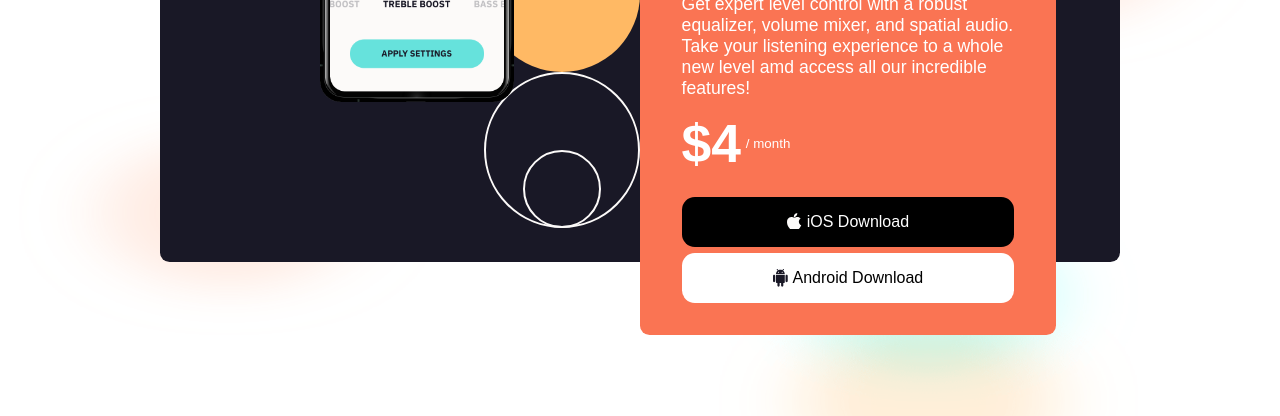
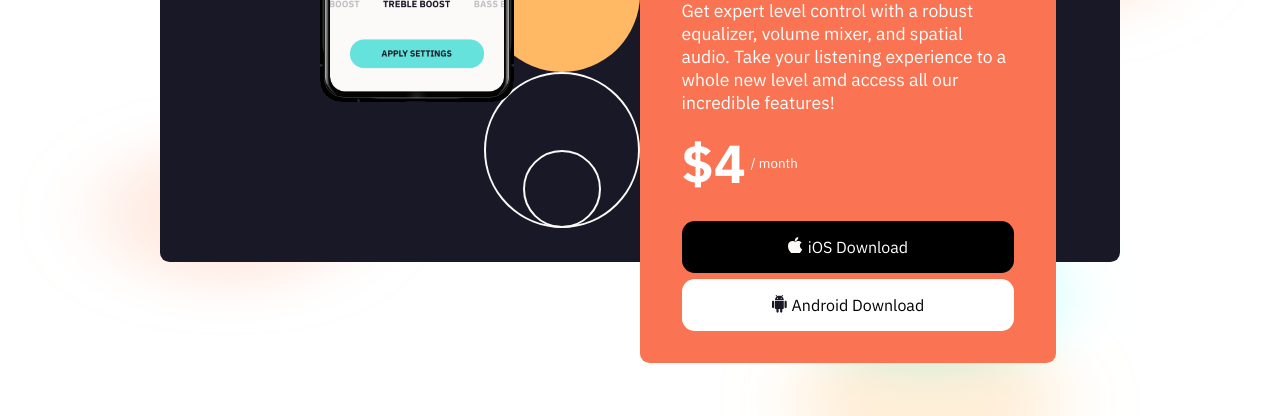
Before and after one commit to Ikuewumi/fmio-equalizer-page, a website built with Vite: page index.html in a window 1280 px wide. Shown: the part 720-1136 px from the top of the page. Built offline with nearby package versions, Linux system fonts and the light colour scheme.

Commit message:
FIX: added import for google fonts

```diff
--- a/index.html
+++ b/index.html
@@ -4,6 +4,9 @@
     <meta charset="UTF-8" />
     <link rel="icon" type="image/svg+xml" href="/vite.svg" />
     <meta name="viewport" content="width=device-width, initial-scale=1.0" />
+    <link rel="preconnect" href="https://fonts.googleapis.com">
+    <link rel="preconnect" href="https://fonts.gstatic.com" crossorigin>
+    <link href="https://fonts.googleapis.com/css2?family=IBM+Plex+Sans:ital,wght@0,300;0,400;0,700;1,100&display=swap" rel="stylesheet">
     <title>FMIO - Equalizer Page</title>
   </head>
   <body>
```
